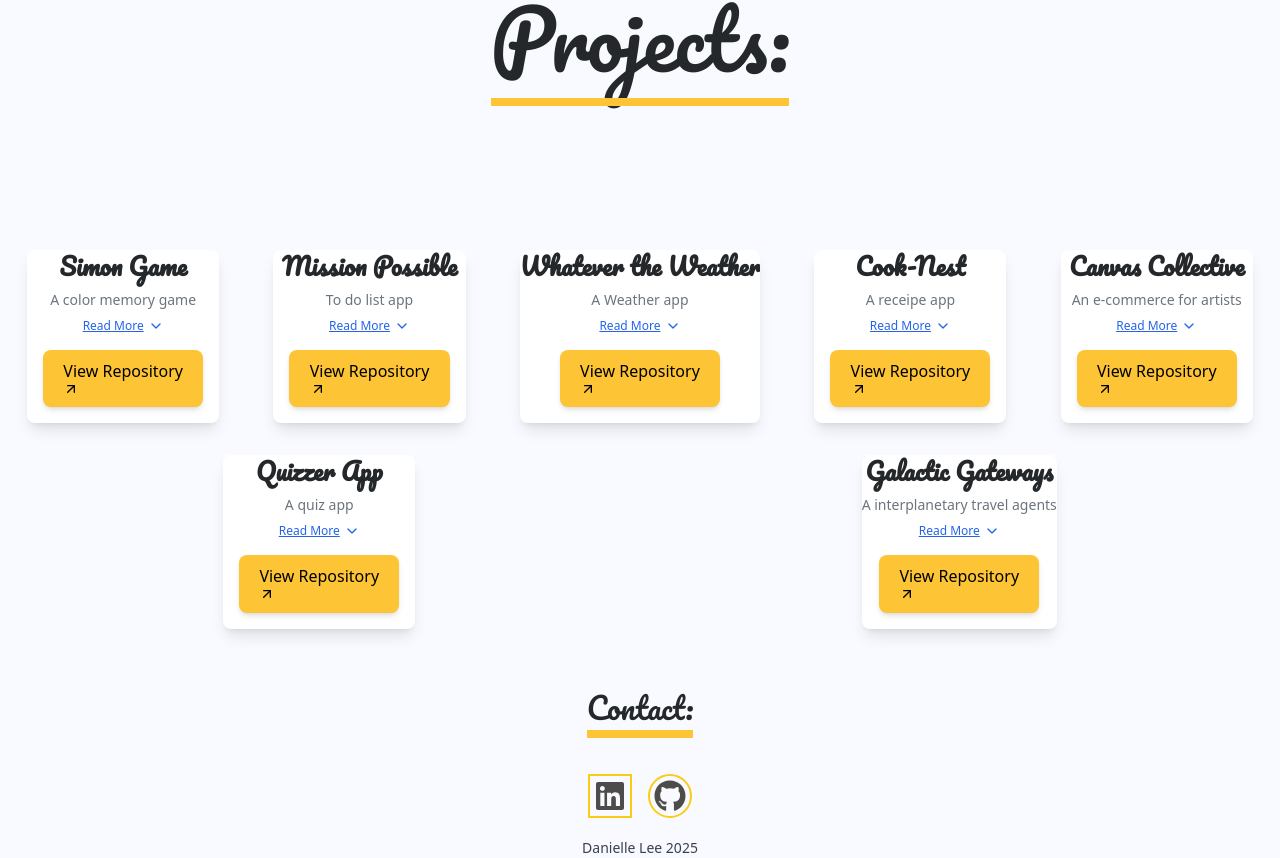
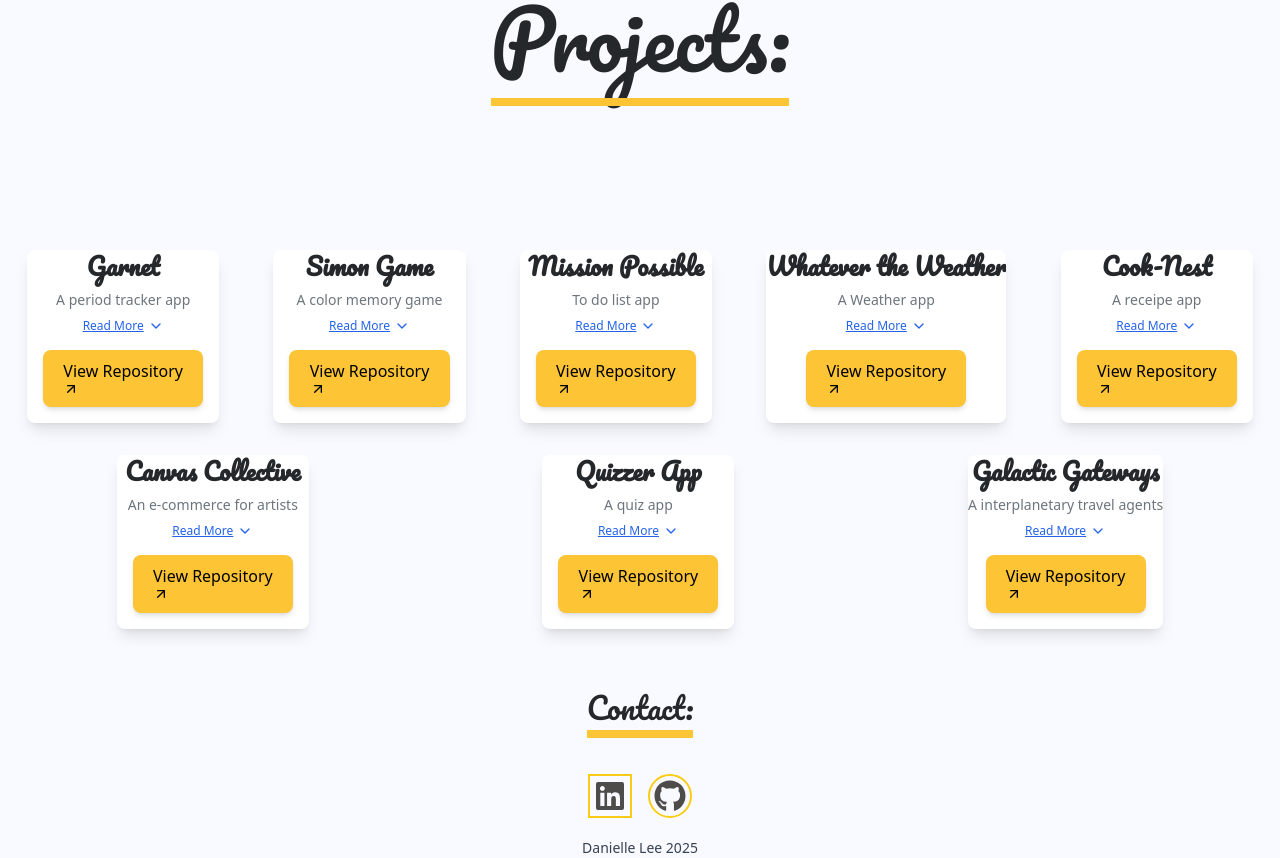
Before and after one commit to Danielle73/Danielle-React-Portfolio, a React (Vite) app in the folder my-portfolio/: page / in a window 1280 px wide. Shown: the part 1287-2145 px from the top of the page. Built offline with nearby package versions, Linux system fonts and the light colour scheme.

Commit message:
chore: update to portfolio with new project card

```diff
--- a/my-portfolio/src/components/ProjectsGrid.jsx
+++ b/my-portfolio/src/components/ProjectsGrid.jsx
@@ -10,6 +10,21 @@ function ProjectsGrid(){
       ></span>
     </h2>
     <div className="flex flex-wrap mt-28">
+
+  <ProjectCard
+  title="Garnet"
+  description="A period tracker app"
+  details={`
+    🧰 Stack: React, TypeScript, Vite, shadcn/ui, Tailwind CSS, React Router.\n
+    📖 Summary: Garnet is a clean, privacy-focused period tracking app that lets users log their menstrual cycle and view their history through an interactive calendar.\n
+    🎯 Purpose: To build a real-world product while improving my skills in React, TypeScript, UI architecture, state management, and routing.\n
+    🧑‍💻 My Role: Designed the UI, set up the React/TypeScript architecture, implemented calendar logging, built a multi-screen flow (Home → Tracker → History), and structured reusable components.\n
+    🚧 Challenge: Handling multi-step period logging (start → end), syncing data across screens, managing date ranges for calendar highlighting, and organizing state to avoid prop-drilling.\n
+    ✅ Result: A functioning MVP with a home screen, calendar tracker, date-range highlighting, and a dedicated history screen — ready for future features like insights, predictions, and a backend.
+  `}
+  repoUrl="https://github.com/Danielle73/Garnet"
+/>
+
     <ProjectCard
       title="Simon Game"
       description="A color memory game"
```
